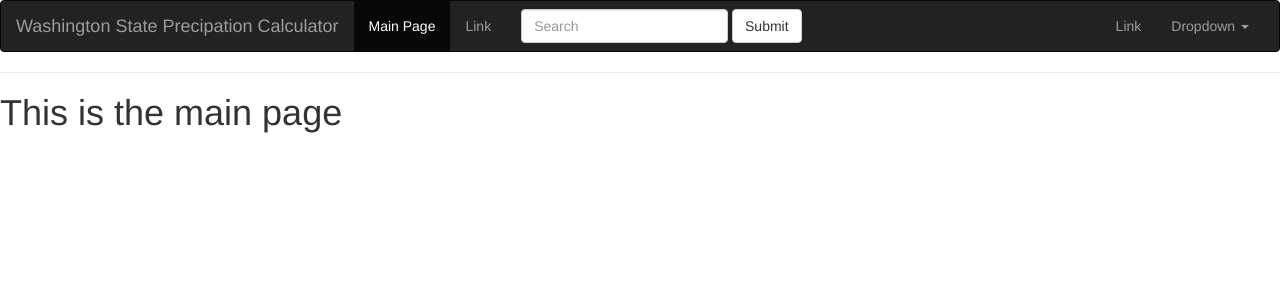
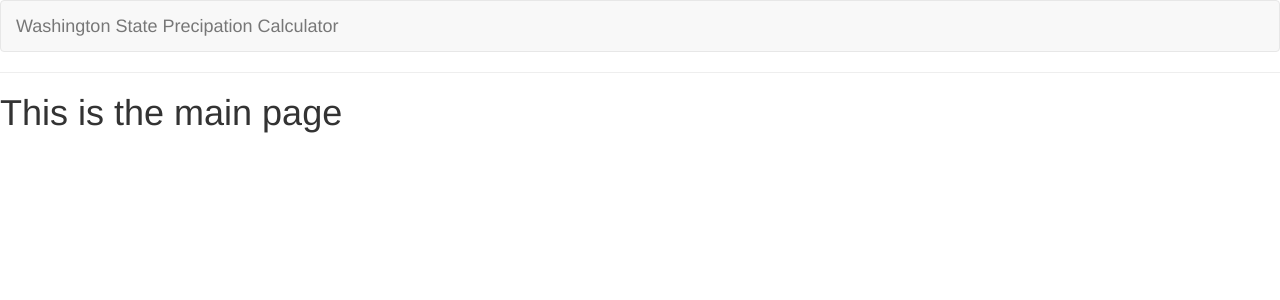
Before and after one commit to ahessler332/Washington_Precipitation, a Flask app: page / in a window 1280 px wide. Shown: the top 300 px of the page. Run offline with Flask 2, Linux system fonts and the light colour scheme; some libraries are stand-ins or nearby versions.

Commit message:
Fixing up styling

```diff
--- /dev/null
+++ b/app/static/base.css
@@ -0,0 +1,80 @@
+/* navbar */
+.navbar-default {
+    background-color: #F8F8F8;
+    border-color: #E7E7E7;
+}
+/* Title */
+.navbar-default .navbar-brand {
+    color: #777;
+}
+.navbar-default .navbar-brand:hover,
+.navbar-default .navbar-brand:focus {
+    color: #5E5E5E;
+}
+/* Link */
+.navbar-default .navbar-nav > li > a {
+    color: #777;
+}
+.navbar-default .navbar-nav > li > a:hover,
+.navbar-default .navbar-nav > li > a:focus {
+    color: #333;
+}
+.navbar-default .navbar-nav > .active > a,
+.navbar-default .navbar-nav > .active > a:hover,
+.navbar-default .navbar-nav > .active > a:focus {
+    color: #555;
+    background-color: #E7E7E7;
+}
+.navbar-default .navbar-nav > .open > a,
+.navbar-default .navbar-nav > .open > a:hover,
+.navbar-default .navbar-nav > .open > a:focus {
+    color: #555;
+    background-color: #D5D5D5;
+}
+/* Caret */
+.navbar-default .navbar-nav > .dropdown > a .caret {
+    border-top-color: #777;
+    border-bottom-color: #777;
+}
+.navbar-default .navbar-nav > .dropdown > a:hover .caret,
+.navbar-default .navbar-nav > .dropdown > a:focus .caret {
+    border-top-color: #333;
+    border-bottom-color: #333;
+}
+.navbar-default .navbar-nav > .open > a .caret,
+.navbar-default .navbar-nav > .open > a:hover .caret,
+.navbar-default .navbar-nav > .open > a:focus .caret {
+    border-top-color: #555;
+    border-bottom-color: #555;
+}
+/* Mobile version */
+.navbar-default .navbar-toggle {
+    border-color: #DDD;
+}
+.navbar-default .navbar-toggle:hover,
+.navbar-default .navbar-toggle:focus {
+    background-color: #DDD;
+}
+.navbar-default .navbar-toggle .icon-bar {
+    background-color: #CCC;
+}
+@media (max-width: 767px) {
+    .navbar-default .navbar-nav .open .dropdown-menu > li > a {
+        color: #777;
+    }
+    .navbar-default .navbar-nav .open .dropdown-menu > li > a:hover,
+    .navbar-default .navbar-nav .open .dropdown-menu > li > a:focus {
+          color: #333;
+    }
+}
+
+/* default */
+
+.container {
+    max-width: 500px;
+    padding-top: 100px;
+
+  }
+  h2 {color: red;
+
+  }
--- a/app/templates/base.html
+++ b/app/templates/base.html
@@ -9,17 +9,10 @@
 
     <meta name="viewport" content="width=device-width, initial-scale=1.0">
     <link href="http://netdna.bootstrapcdn.com/bootstrap/3.0.0/css/bootstrap.min.css" rel="stylesheet" media="screen">
-    <style type="text/css">
-      .container {
-        max-width: 500px;
-        padding-top: 100px;
-      }
-      h2 {color: red;}
-    </style>
+    <link rel="stylesheet" type="text/css" href="{{ url_for('static', filename='base.css') }}">
     </head>
     <body>
-        <nav class="navbar navbar-inverse" role="navigation">
-            <div class="container-fluid">
+        <nav class="navbar navbar-default" role="navigation">
               <div class="navbar-header">
                 <button type="button" class="navbar-toggle" data-toggle="collapse" data-target="#bs-example-navbar-collapse-1">
                   <span class="sr-only">Toggle navigation</span>
@@ -27,35 +20,8 @@
                   <span class="icon-bar"></span>
                   <span class="icon-bar"></span>
                 </button>
-                <a class="navbar-brand" href="/">Washington State Precipation Calculator</a>
+                <a class="navbar-brand" href="{{ url_for('index') }}">Washington State Precipation Calculator</a>
               </div>
-
-              <div class="collapse navbar-collapse" id="bs-example-navbar-collapse-1">
-                <ul class="nav navbar-nav">
-                  <li class="active"><a href="{{url_for('index')}}">Main Page</a></li>
-                  <li><a href="#">Link</a></li>
-                </ul>
-                <form class="navbar-form navbar-left" role="search">
-                  <div class="form-group">
-                    <input type="text" class="form-control" placeholder="Search">
-                  </div>
-                  <button type="submit" class="btn btn-default">Submit</button>
-                </form>
-                <ul class="nav navbar-nav navbar-right">
-                  <li><a href="#">Link</a></li>
-                  <li class="dropdown">
-                    <a href="#" class="dropdown-toggle" data-toggle="dropdown">Dropdown <b class="caret"></b></a>
-                    <ul class="dropdown-menu">
-                      <li><a href="#">Action</a></li>
-                      <li><a href="#">Another action</a></li>
-                      <li><a href="#">Something else here</a></li>
-                      <li class="divider"></li>
-                      <li><a href="#">Separated link</a></li>
-                    </ul>
-                  </li>
-                </ul>
-              </div><!-- /.navbar-collapse -->
-            </div><!-- /.container-fluid -->
           </nav>
 
         <hr>
--- a/app/templates/index.html
+++ b/app/templates/index.html
@@ -2,5 +2,4 @@
 
 {% block content %}
     <h1>This is the main page</h1>
-
 {% endblock %}
```
Also changed, not shown: app/__init__.py (line endings or trailing spaces).
